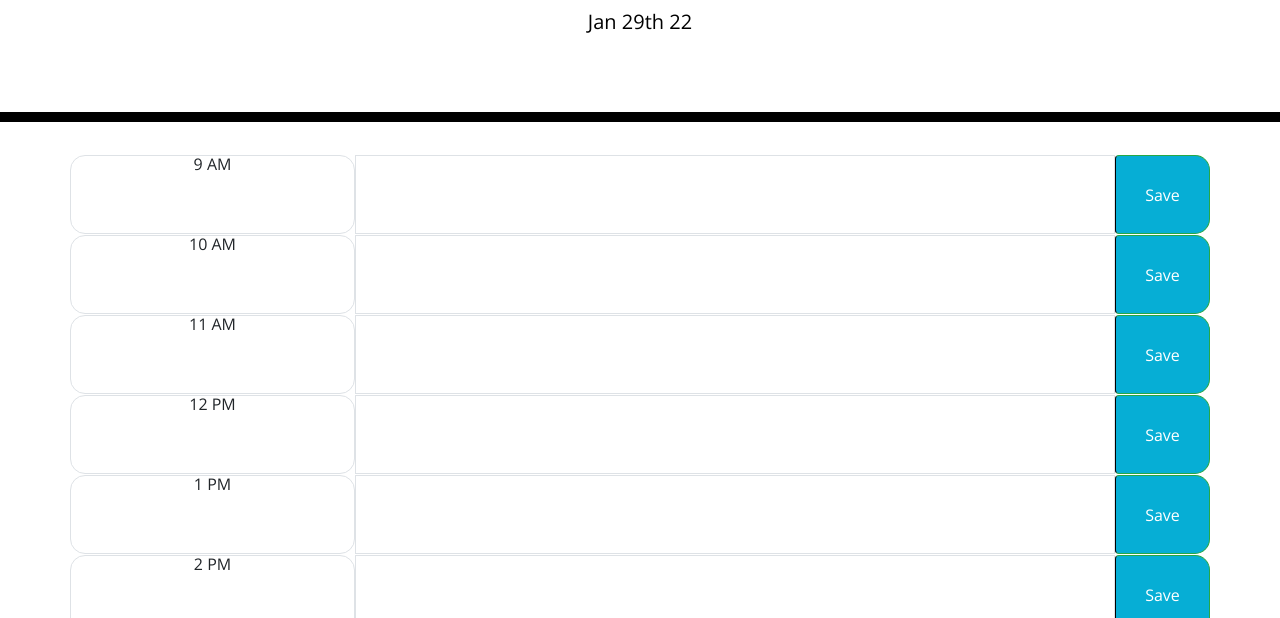
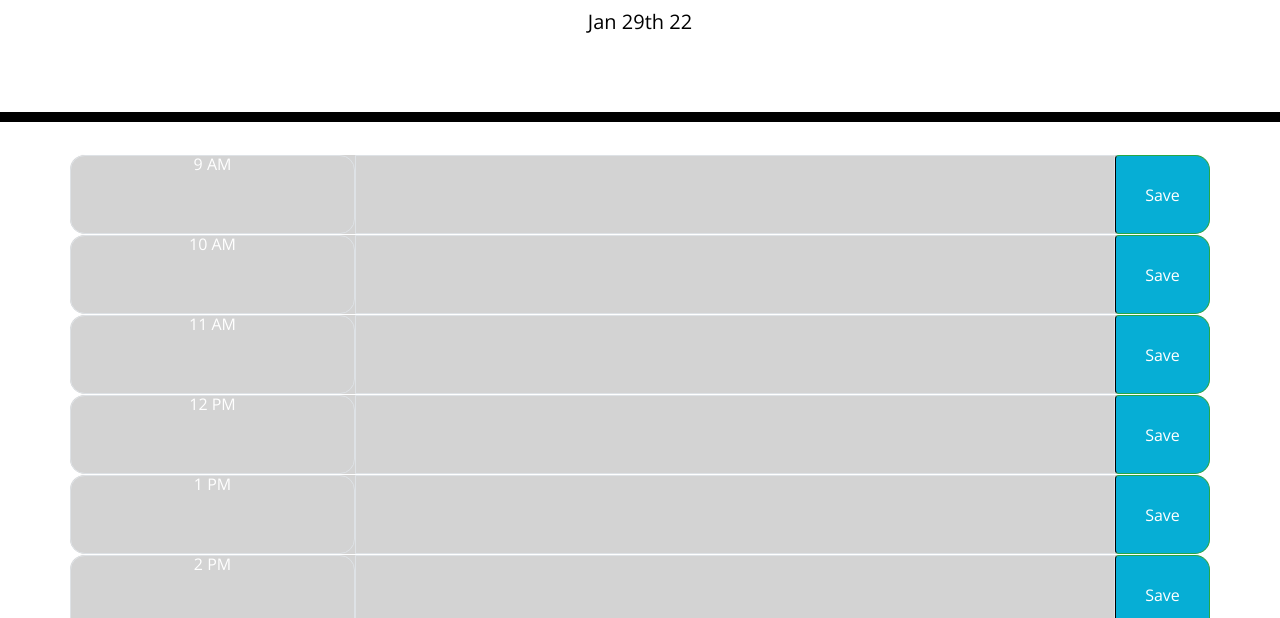
Before and after one commit to Zela7alex/work-day-scheduler, a plain HTML site: page Develop/index.html in a window 1280 px wide. Shown: the part 182-800 px from the top of the page. Drawn offline with nearby package versions, Linux system fonts and the light colour scheme.

Commit message:
Added color for time blocks

```diff
--- a/Develop/index.js
+++ b/Develop/index.js
@@ -36,7 +36,8 @@ $(document).ready(function () {
     $('#text-10').html(localStorage.getItem('time10'));
 
 
-//****Function: Save each slot & text to local storage when "Save" button clicked
+
+    //****FUNCTION: Save each slot & text to local storage when "Save" button clicked
     $('btn').on("click", function () {
         localStorage.setItem('time1', $('#text-1').val());
         localStorage.setItem('time2', $('#text-2').val());
@@ -52,8 +53,26 @@ $(document).ready(function () {
 
 
 
+    //***FUNCTION-------Color code each time-slot for past present and future------
+    function colorCodeTime() {
 
+        $('.time-block').each(function () {
+            var timeBlock = parseInt($(this).attr('id'));
 
+            if (currentTime < timeBlock) {
+                $(this).addClass('future');
+            }
+            else if (currentTime > timeBlock) {
+                $(this).addClass('past');
+            }
+            else if (currentTime = timeBlock) {
+                $(this).addClass('present')
+            }
+
+        });
+
+    }
+    colorCodeTime()
 });
 
 //-------------------END READY FUNCTION---------------------------------------
```
Also changed, not shown: Develop/index.html (+6 -14 lines).
